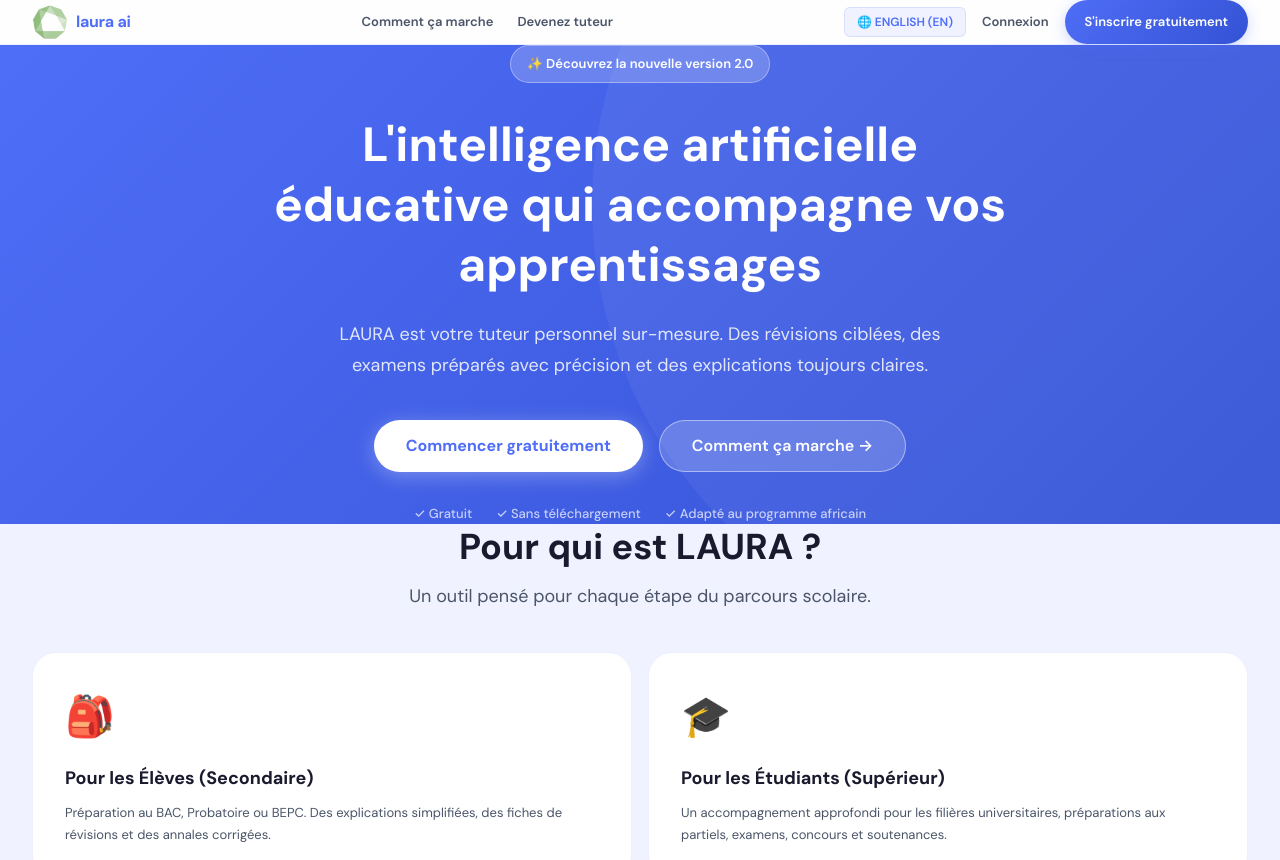
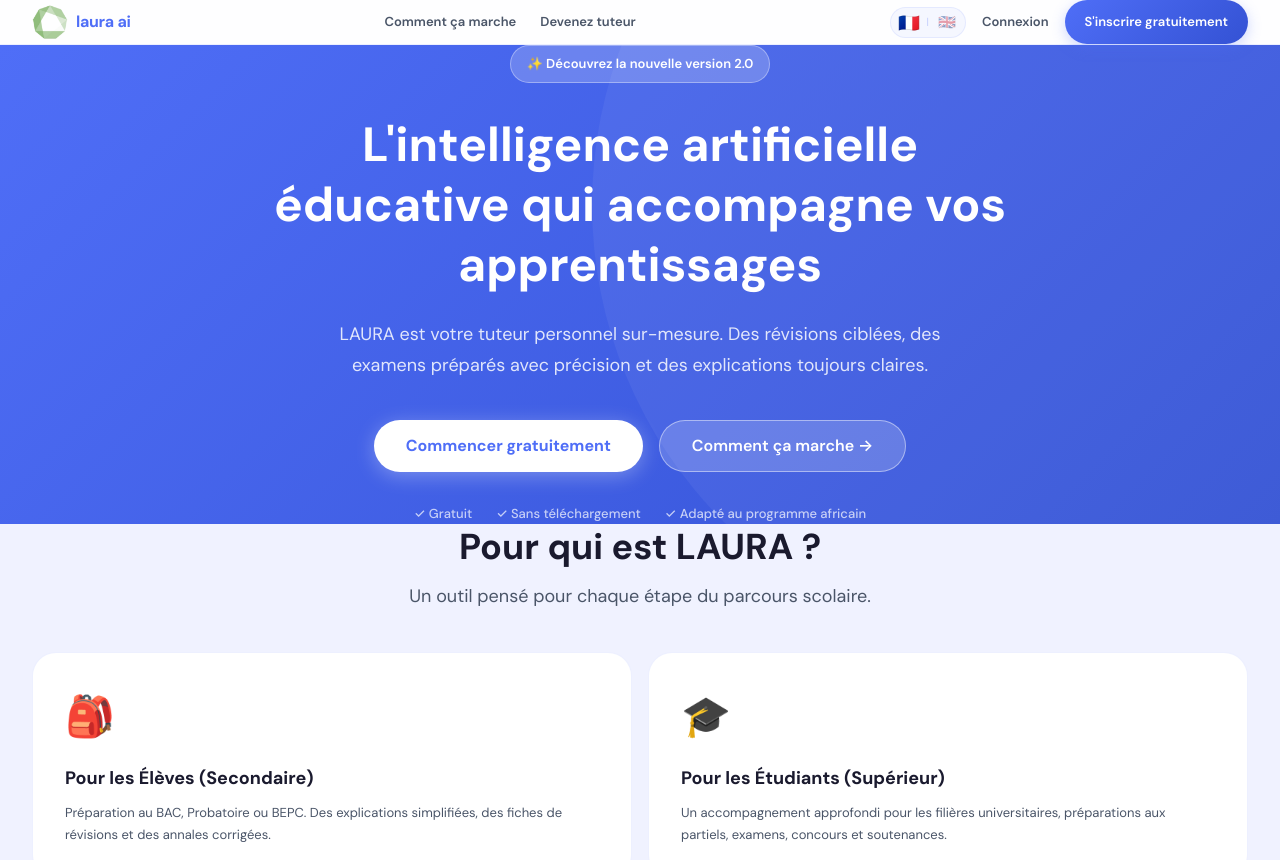
Before and after one commit to Meik20/Laura-AI, a React (Vite) app in the folder client/: page / in a window 1280 px wide. Shown: the top 860 px of the page. Built offline with nearby package versions, Linux system fonts and the light colour scheme; no server answers; the HTML template or start-up script is replaced by a standard one; a web font is replaced by a local one.

Commit message:
feat(i18n): simplify LanguageSwitcher to small flags (FR/EN)

```diff
--- a/client/src/layouts/PublicLayout.jsx
+++ b/client/src/layouts/PublicLayout.jsx
@@ -7,32 +7,46 @@ function LanguageSwitcher() {
   const currentLang = i18n.language || 'fr';
   const isFr = currentLang.startsWith('fr');
 
-  const toggleLanguage = () => {
-    i18n.changeLanguage(isFr ? 'en' : 'fr');
-  };
-
   return (
+    <div style={{ display: 'inline-flex', gap: '8px', alignItems: 'center', background: 'var(--srf-raised)', padding: '4px 8px', borderRadius: '20px', border: '1px solid var(--brd-subtle)' }}>
       <button
-      onClick={toggleLanguage}
-      className="lang-switcher-btn"
+        onClick={() => i18n.changeLanguage('fr')}
+        title="Français"
         style={{
-        background: 'rgba(79, 110, 247, 0.08)',
-        border: '1px solid rgba(79, 110, 247, 0.15)',
+          background: 'none',
+          border: 'none',
           cursor: 'pointer',
-        fontSize: '12px',
-        fontWeight: '600',
-        color: 'var(--clr-brand)',
-        padding: '6px 12px',
-        borderRadius: '6px',
-        display: 'inline-flex',
-        alignItems: 'center',
-        gap: '6px',
-        transition: 'all 0.2s ease',
-        textTransform: 'uppercase'
+          fontSize: '16px',
+          opacity: isFr ? 1 : 0.4,
+          transform: isFr ? 'scale(1.1)' : 'scale(0.9)',
+          transition: 'all 0.2s',
+          padding: 0,
+          display: 'flex',
+          alignItems: 'center'
         }}
       >
-      🌐 {isFr ? 'English (EN)' : 'Français (FR)'}
+        🇫🇷
       </button>
+      <span style={{ color: 'var(--brd-strong)', fontSize: '10px' }}>|</span>
+      <button
+        onClick={() => i18n.changeLanguage('en')}
+        title="English"
+        style={{
+          background: 'none',
+          border: 'none',
+          cursor: 'pointer',
+          fontSize: '16px',
+          opacity: !isFr ? 1 : 0.4,
+          transform: !isFr ? 'scale(1.1)' : 'scale(0.9)',
+          transition: 'all 0.2s',
+          padding: 0,
+          display: 'flex',
+          alignItems: 'center'
+        }}
+      >
+        🇬🇧
+      </button>
+    </div>
   );
 }
 
```
Lines whose indentation alone changed are shown as unchanged.
